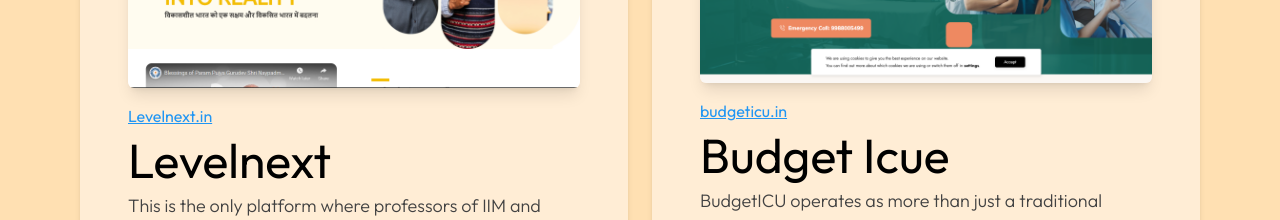
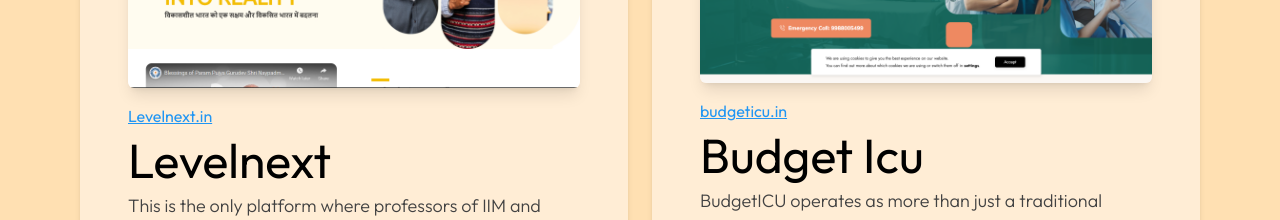
Before and after one commit to yogesh-bhandari07/newPortfolio, a React (Vite) app: page / in a window 1280 px wide. Shown: the part 9440-9660 px from the top of the page. Built offline with nearby package versions, Linux system fonts and the light colour scheme.

Commit message:
solve typo

```diff
--- a/src/Components/ExtraProjectsBottom.jsx
+++ b/src/Components/ExtraProjectsBottom.jsx
@@ -119,7 +119,7 @@
           </a>
           <a
             target="_blank"
-            href="https://budgeticu.in"
+            href="https://budgeticu.in/"
             className="gap-8 p-8 rounded-xl shadow-md cursor-pointer bg-[#ffedd5]"
           >
             <div className="p-4 space-y-4 flex flex-col text-black justify-center">
@@ -132,13 +132,13 @@
               </div>
               <div className="space-y-2">
                 <a
-                  href="https://budgeticu.in"
+                  href="https://budgeticu.in/"
                   className="text-blue-500 underline"
                   target="_blank"
                 >
                   budgeticu.in
                 </a>
-                <h1 className="five-title">Budget Icue</h1>
+                <h1 className="five-title">Budget Icu</h1>
                 <h3 className="text-sm sm:text-lg text-balance leading-6 font-light text-gray-800">
                   BudgetICU operates as more than just a traditional medical
                   facility; it functions as an integral part of a healthcare
```
